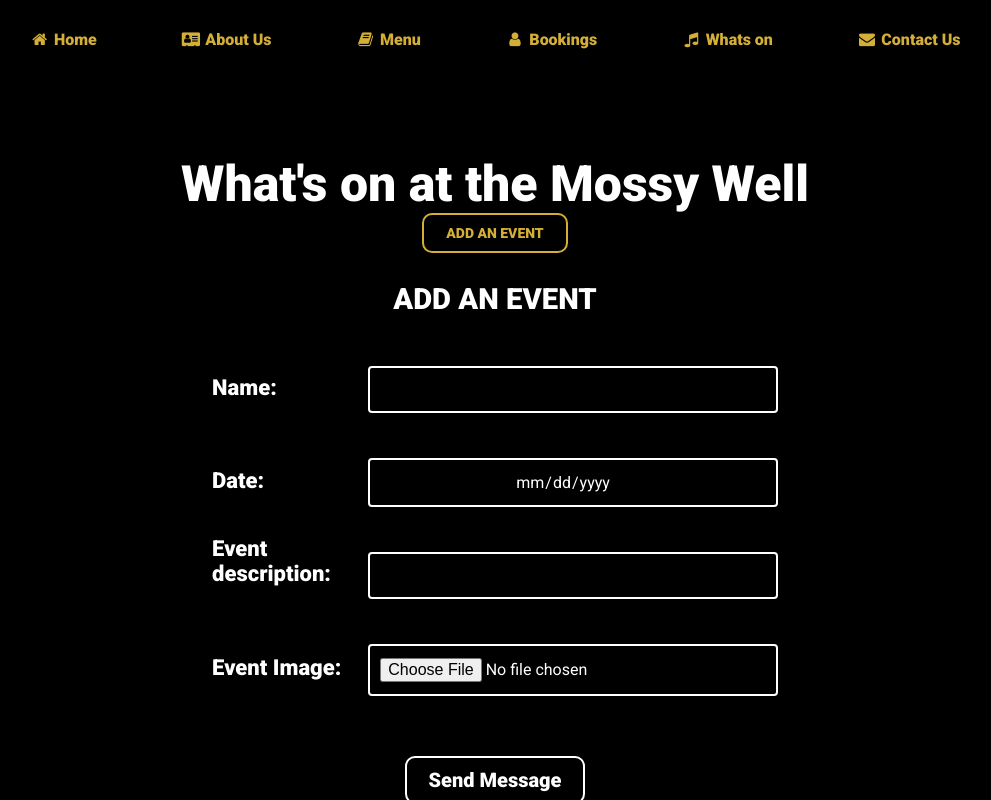
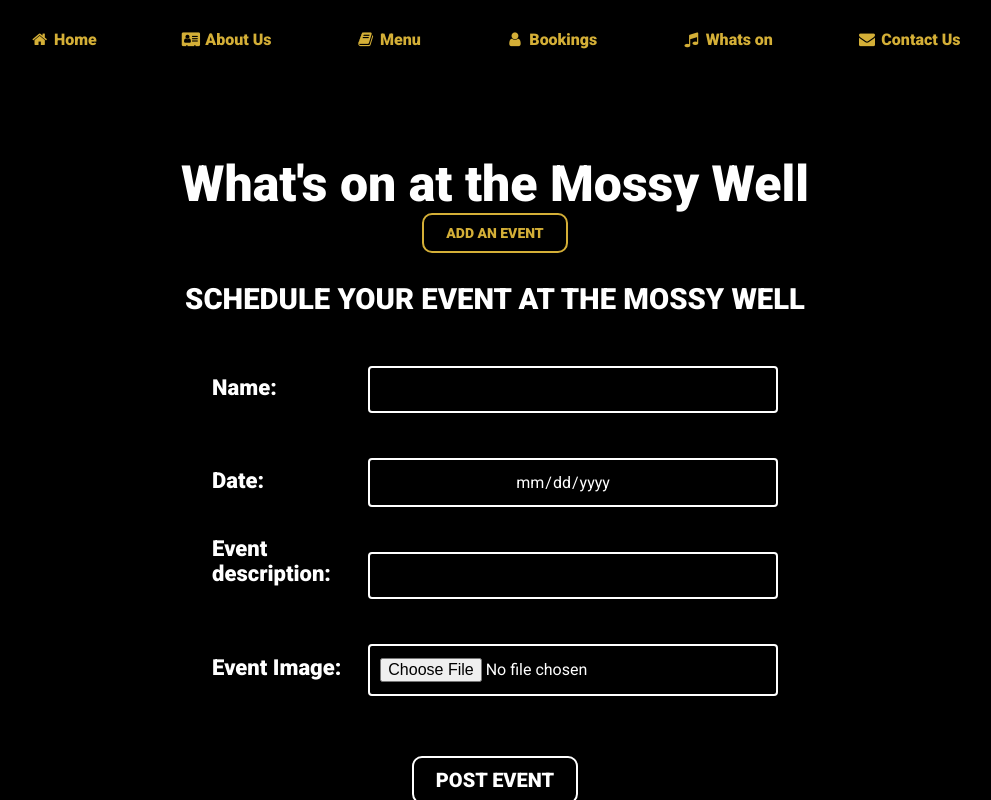
Before and after one commit to Ra011/part6, a website: page public/whatson.html in a window 1280 px wide. Both pictures are taken after a click on the button "ADD AN EVENT". Shown: the top 800 px of the page, without its empty margins (145-1136 px from the left). Drawn offline with Linux system fonts and the light colour scheme; no server answers.

Commit message:
fixed typo

```diff
--- a/public/whatson.html
+++ b/public/whatson.html
@@ -37,7 +37,7 @@
 
 
                 <div id="show-hide-add-event" class="hide-event-form">
-                    <h3 id="booking-header">ADD AN EVENT</h3>
+                    <h3 id="booking-header">SCHEDULE YOUR EVENT AT THE MOSSY WELL</h3>
                     <section class=" input-fields">
                         <form id="event_form">
                             <input type="hidden" id="event_id" name="_id" value="-1" required />
@@ -58,7 +58,7 @@
                                 <input type="file" id="img" name="img" required />
                             </p>
                             <p>
-                                <button type="submit" id="button-main-area"><b>Send Message</b></button>
+                                <button type="submit" id="button-main-area"><b>POST EVENT</b></button>
                             </p>
                         </form>
                         <section id="results" class="hidden">
```
